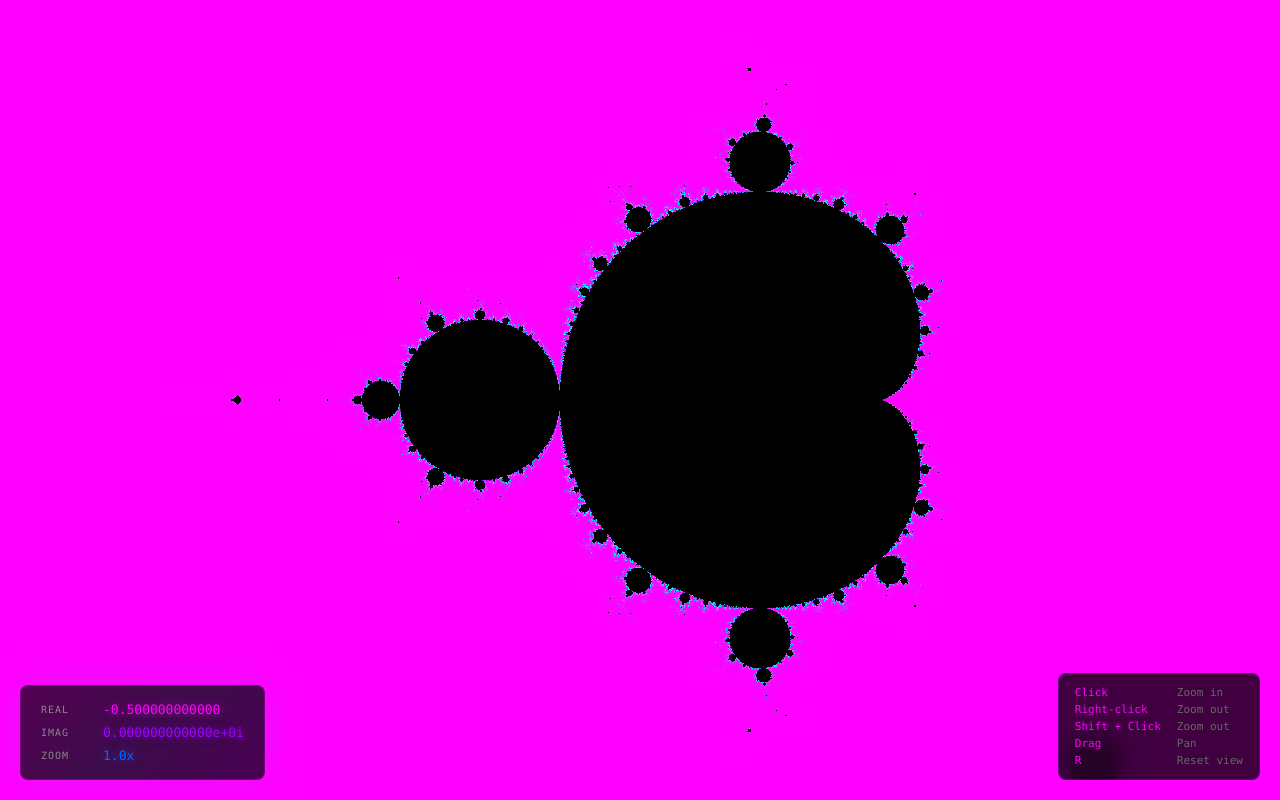
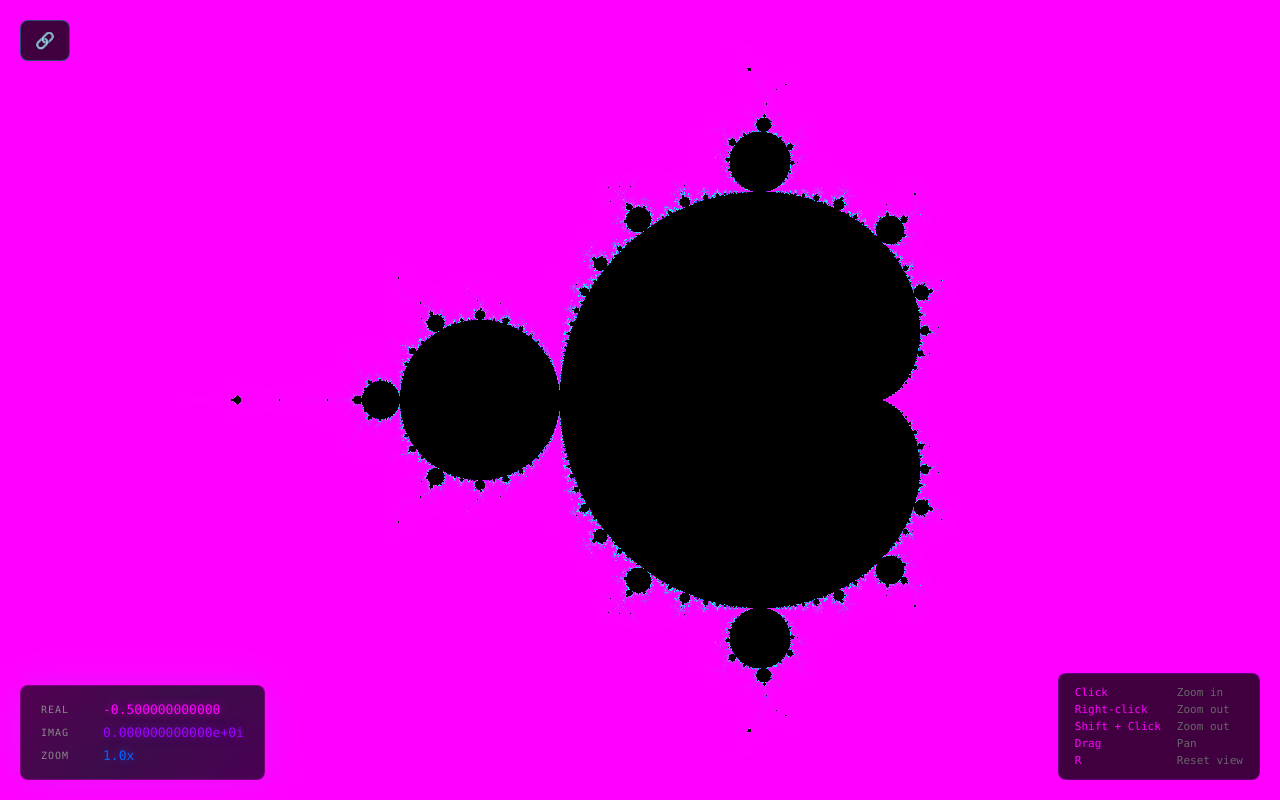
Before and after one commit to openclaw-blip/mandelbrot-explorer, a React (Vite) app: page / in a window 1280 px wide. Built offline with nearby package versions, Linux system fonts and the light colour scheme.

Commit message:
Move share button to top-left, increase visibility

```diff
--- a/src/index.css
+++ b/src/index.css
@@ -155,8 +155,8 @@ body {
 
 .share-button {
   position: absolute;
-  bottom: 20px;
-  right: 160px;
+  top: 20px;
+  left: 20px;
   background: rgba(0, 0, 0, 0.75);
   backdrop-filter: blur(10px);
   border: 1px solid rgba(0, 255, 255, 0.3);
@@ -170,13 +170,12 @@ body {
   display: flex;
   align-items: center;
   gap: 8px;
-  opacity: 0.6;
   transition: opacity 0.2s ease, border-color 0.2s ease, color 0.2s ease;
 }
 
 .share-button:hover {
-  opacity: 1;
   border-color: rgba(0, 255, 255, 0.6);
+  box-shadow: 0 0 15px rgba(0, 255, 255, 0.3);
 }
 
 .share-button.success {
```
